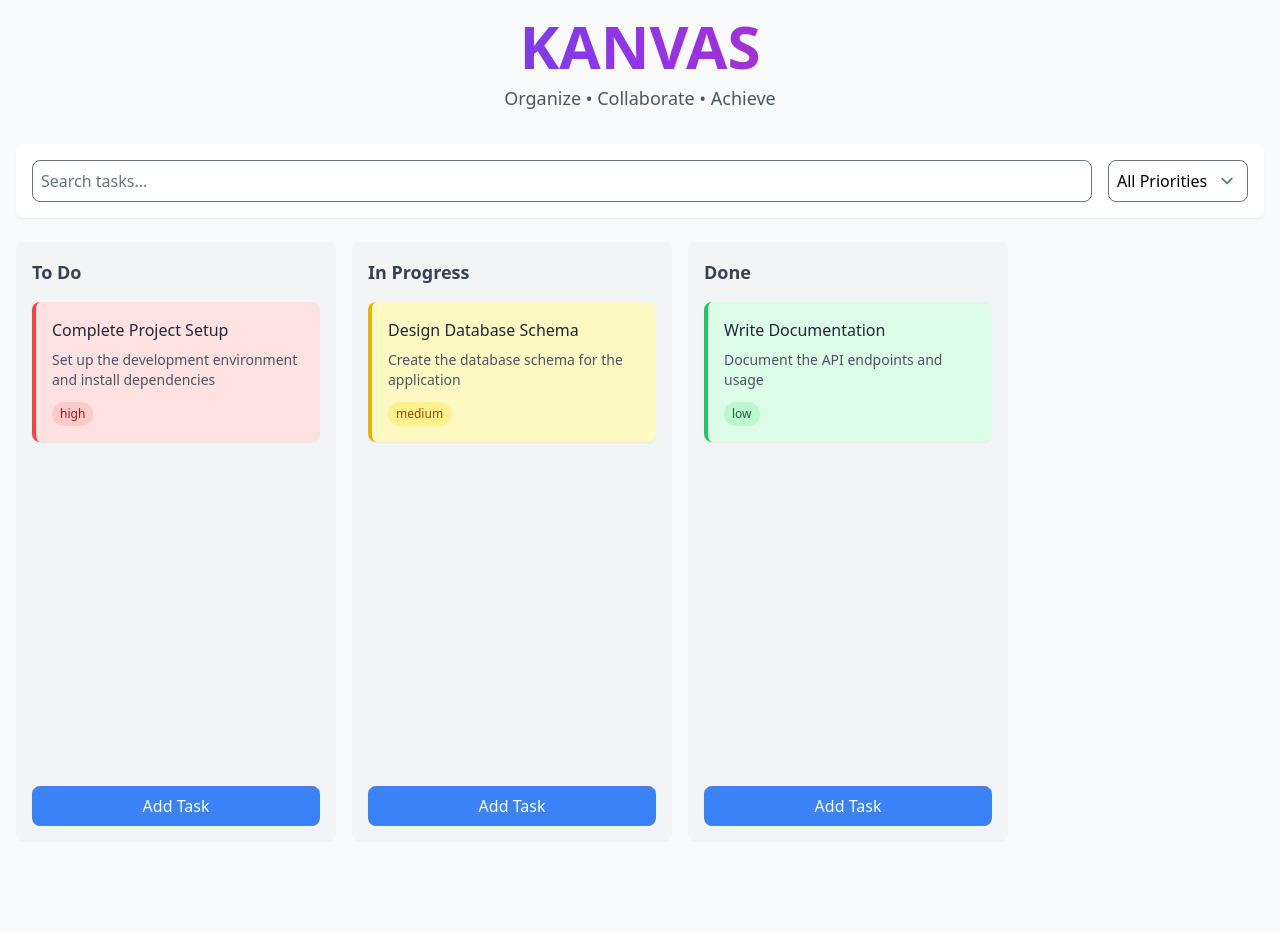
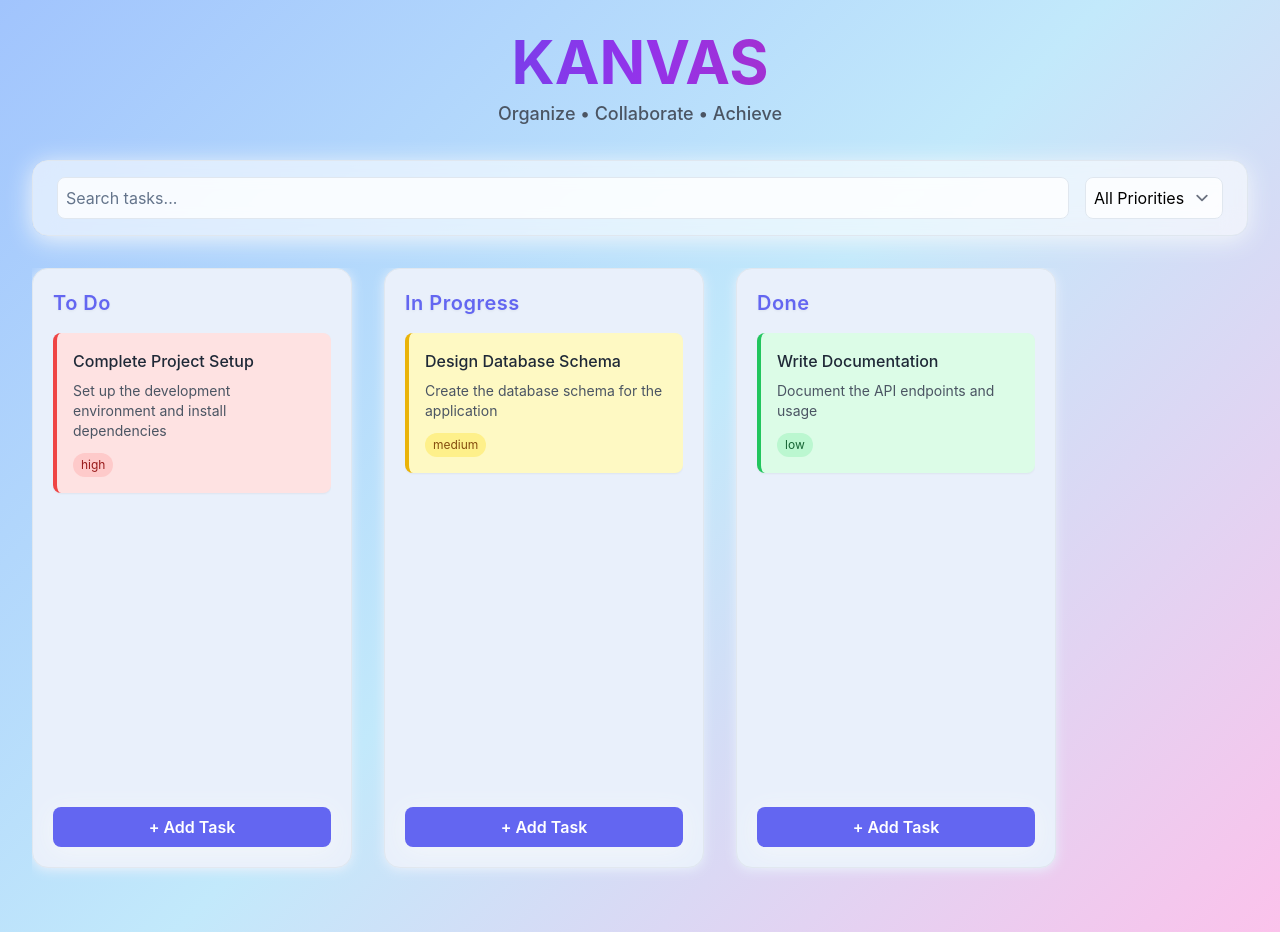
Before and after one commit to terminator2299/Kanvas, a React (Create React App) app in the folder client/: page / in a window 1280 px wide. Before the commit the page ends 858 px from the top, so only its background shows below. Built offline with nearby package versions, Linux system fonts and the light colour scheme.

Commit message:
style: Modernize search bar with glassmorphism and improved compatibility with new theme

```diff
--- a/client/src/App.js
+++ b/client/src/App.js
@@ -3,7 +3,7 @@ import Board from './components/Board';
 
 function App() {
   return (
-    <div className="min-h-screen bg-gray-50">
+    <div className="min-h-screen font-sans bg-main-gradient bg-fixed bg-cover transition-all duration-500">
       <Board />
     </div>
   );
--- a/client/src/components/Board.js
+++ b/client/src/components/Board.js
@@ -31,7 +31,7 @@ const Board = () => {
   };
 
   return (
-    <div className="p-4">
+    <div className="p-4 md:p-8">
       <div className="text-center mb-8">
         <h1 className="text-6xl font-bold bg-gradient-to-r from-blue-600 via-purple-600 to-pink-600 bg-clip-text text-transparent mb-2">
           KANVAS
@@ -47,7 +47,7 @@ const Board = () => {
         setPriorityFilter={setPriorityFilter}
       />
       <DragDropContext onDragEnd={onDragEnd}>
-        <div className="flex gap-4 overflow-x-auto">
+        <div className="flex gap-8 overflow-x-auto pb-8">
           {columns.map((column) => {
             const columnTasks = tasks
               .filter(task => task.columnId === column.id)
--- a/client/src/components/Column.js
+++ b/client/src/components/Column.js
@@ -17,15 +17,15 @@ const Column = ({ title, id, tasks = [] }) => {
   };
 
   return (
-    <div className="flex flex-col w-80 bg-gray-100 rounded-lg p-4" style={{ height: '600px' }}>
-      <h2 className="font-semibold text-lg text-gray-700 mb-4">{title}</h2>
+    <div className="flex flex-col w-80 bg-column rounded-2xl shadow-column p-5 transition-transform duration-300 hover:-translate-y-1 hover:shadow-xl border border-border" style={{ height: '600px' }}>
+      <h2 className="font-semibold text-xl text-primary mb-4 tracking-wide drop-shadow-sm">{title}</h2>
       <div className="flex-1 overflow-y-auto mb-4">
         <Droppable droppableId={id}>
           {(provided, snapshot) => (
             <div
               ref={provided.innerRef}
               {...provided.droppableProps}
-              className={`min-h-[100px] rounded-lg ${snapshot.isDraggingOver ? 'bg-gray-200' : ''}`}
+              className={`min-h-[100px] rounded-lg transition-colors duration-200 ${snapshot.isDraggingOver ? 'bg-secondary/40' : ''}`}
             >
               {tasks.map((task, index) => (
                 <Task key={task.id} {...task} index={index} />
@@ -36,10 +36,10 @@ const Column = ({ title, id, tasks = [] }) => {
         </Droppable>
       </div>
       <button
-        className="p-2 bg-primary text-white rounded-lg hover:bg-blue-600 transition-colors"
+        className="p-2 bg-primary text-white rounded-lg font-semibold shadow-card hover:bg-accent hover:scale-105 transition-all duration-200"
         onClick={handleAddTask}
       >
-        Add Task
+        + Add Task
       </button>
     </div>
   );
--- a/client/src/components/SearchBar.js
+++ b/client/src/components/SearchBar.js
@@ -2,21 +2,21 @@ import React from 'react';
 
 const SearchBar = ({ searchTerm, setSearchTerm, priorityFilter, setPriorityFilter }) => {
   return (
-    <div className="mb-6 p-4 bg-white rounded-lg shadow-sm">
-      <div className="flex gap-4">
+    <div className="mb-8">
+      <div className="flex gap-4 items-center px-6 py-4 rounded-2xl shadow-card bg-white/60 backdrop-blur-md border border-border transition-all duration-300">
         <div className="flex-1">
           <input
             type="text"
             placeholder="Search tasks..."
             value={searchTerm}
             onChange={(e) => setSearchTerm(e.target.value)}
-            className="w-full p-2 border rounded-lg focus:ring-2 focus:ring-primary focus:border-primary"
+            className="w-full p-2 rounded-lg border border-border focus:ring-2 focus:ring-primary focus:border-primary bg-white/80 placeholder:text-muted text-base transition-all duration-200"
           />
         </div>
         <select
           value={priorityFilter}
           onChange={(e) => setPriorityFilter(e.target.value)}
-          className="p-2 border rounded-lg focus:ring-2 focus:ring-primary focus:border-primary"
+          className="p-2 rounded-lg border border-border focus:ring-2 focus:ring-primary focus:border-primary bg-white/80 text-base transition-all duration-200"
         >
           <option value="all">All Priorities</option>
           <option value="high">High Priority</option>
--- a/client/tailwind.config.js
+++ b/client/tailwind.config.js
@@ -3,15 +3,25 @@ module.exports = {
   content: ["./src/**/*.{js,jsx,ts,tsx}"],
   theme: {
     extend: {
+      fontFamily: {
+        sans: ['Inter', 'ui-sans-serif', 'system-ui', 'sans-serif'],
+      },
       colors: {
-        primary: '#3B82F6',
-        secondary: '#6B7280',
-        success: '#10B981',
-        danger: '#EF4444',
-        warning: '#F59E0B',
+        primary: '#6366F1', // indigo-500
+        secondary: '#38bdf8', // sky-400
+        accent: '#a78bfa', // purple-400
+        background: '#f8fafc', // slate-50
+        card: '#f4f7fa', // very light blue
+        column: '#e9f0fb', // soft blue
+        border: '#e0e7ef', // lighter border
+        muted: '#64748B', // slate-500
       },
-      spacing: {
-        '128': '32rem',
+      boxShadow: {
+        card: '0 4px 24px 0 rgba(99, 102, 241, 0.08)',
+        column: '0 2px 12px 0 rgba(100, 116, 139, 0.06)',
+      },
+      backgroundImage: {
+        'main-gradient': 'linear-gradient(135deg, #a1c4fd 0%, #c2e9fb 50%, #fbc2eb 100%)',
       },
     },
   },
```
